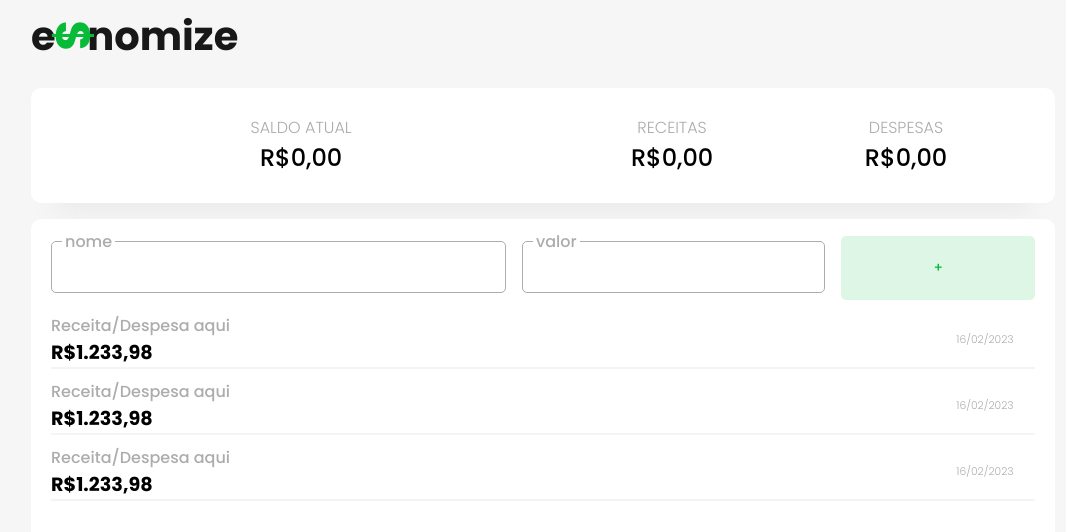
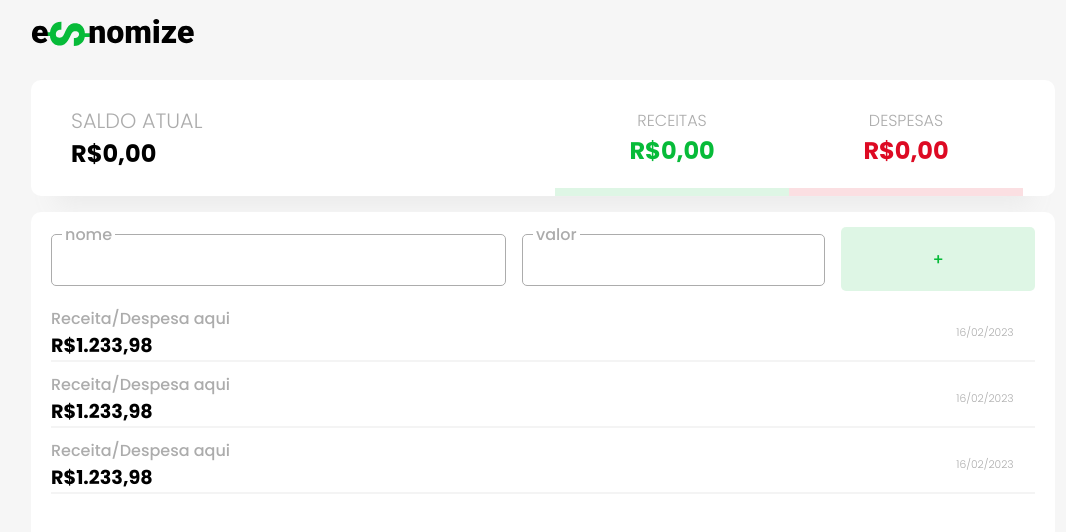
Before and after one commit to MrNaceja/e-conomize, a React (Vite) app: page / in a window 1280 px wide. Shown: the top 532 px of the page, without its empty margins (97-1163 px from the left). Built offline with nearby package versions, Linux system fonts and the light colour scheme.

Commit message:
Ajustado estilos
Ajustado estilos globais e estilização do componente headerInfo

```diff
--- a/src/Contexts.js
+++ /dev/null
@@ -1,5 +0,0 @@
-import { createContext } from "react";
-
-const InfoContext = createContext('performance')
-
-export default InfoContext
--- a/src/components/Header/index.jsx
+++ b/src/components/Header/index.jsx
@@ -5,10 +5,21 @@ import HeaderInfo from '../HeaderInfo'
 export default function Header() {
     return (
         <header className={styles.header}>
-            <HeaderInfo typeClass="balance" title="Saldo Atual"/>
+            <HeaderInfo
+                typeInfo="balance"
+                title="Saldo Atual"
+            />
             <nav>
-                <HeaderInfo typeClass="performance" title="Receitas" onClickFn = {()=>alert('hey')}/>
-                <HeaderInfo typeClass="expense" title="Despesas" onClickFn = {()=>alert('ola')} />
+                <HeaderInfo
+                    typeInfo="performance"
+                    title="Receitas"
+                    onClickFn = {()=>alert('hey')}
+                 />
+                <HeaderInfo
+                    typeInfo="expense"
+                    title="Despesas"
+                    onClickFn = {()=>alert('ola')}
+                />
             </nav>
         </header>
     )
--- a/src/components/HeaderInfo/index.jsx
+++ b/src/components/HeaderInfo/index.jsx
@@ -1,10 +1,28 @@
 import styles from './style.module.css'
 
-export default function HeaderInfo({typeClass, title, onClickFn}) {
+export default function HeaderInfo({typeInfo, title, onClickFn}) {
+    /** Fiz assim mas tambem daria pra adotar o padrão de nomenclatura dos aruqivos de estilo
+     * como nomeComponente.module.css assim daria para no pai q renderiz este componente realizar
+     * o import do estilo deste componentes e passar como prop a classe necessária css conforme as definidas
+     * no arquivo de estilo :) #aprendendoreact
+     */
+    const getComponentClassNameByTypeInfo = () => {
+        console.log(typeInfo)
+        switch (typeInfo) {
+            case 'performance':
+                return styles.headerInfoPerformance
+            case 'expense':
+                return styles.headerInfoExpense
+            default:
+            return styles.headerInfoBalance
+        }
+    }
     return (
-        <div className={styles.headerInfo} onClick={onClickFn}>
+        <div
+        className= {styles.headerInfo + ' '+ getComponentClassNameByTypeInfo()}
+        onClick={onClickFn}>
             <h1 className={styles.headerInfoTitle}>{title}</h1>
-            <h2 className={styles.heaferInfoValue}><span>R$</span>0,00</h2>
+            <h2 className={styles.headerInfoValue}><span>R$</span>0,00</h2>
         </div>
     )
 }
--- a/src/components/HeaderInfo/style.module.css
+++ b/src/components/HeaderInfo/style.module.css
@@ -9,11 +9,11 @@
     cursor: pointer;
 }
 
-.headerInfo:not(.balance) {
+.headerInfo:not(.headerInfoBalance) {
     align-items: center;
 }
 
-.headerInfo:not(.balance)::after {
+.headerInfo:not(.headerInfoBalance)::after {
     content: '';
     position: absolute;
     bottom: 0;
@@ -22,24 +22,18 @@
     width: 100%;
 }
 
-.headerInfo.balance {
-    /* background-color: gray; */
-}
-.headerInfo.performance {
-    /* background-color: green; */
-} .headerInfo.performance .headerInfoValue {
+.headerInfoPerformance .headerInfoValue{
     color: var(--color-primary);
 }
-.headerInfo.expense {
-    /* background-color: red; */
-}.headerInfo.expense .headerInfoValue {
+
+.headerInfoExpense .headerInfoValue{
     color: var(--color-secondary);
 }
 
-.headerInfo.performance::after {
+.headerInfoPerformance::after {
     background: var(--color-primary-opacity);
 }
-.headerInfo.expense::after {
+.headerInfoExpense::after {
     background: var(--color-secondary-opacity);
 }
 
@@ -57,9 +51,9 @@
     font-weight: bold;
 }
 
-.headerInfo.balance .headerInfoTitle {
+.headerInfoBalance .headerInfoTitle {
     font-size: 1.3em;
 }
-.headerInfo.balance .headerInfoValue {
+.headerInfoBalance .headerInfoValue {
     font-size: 1.5em;
 }
--- a/src/components/Logo/index.jsx
+++ b/src/components/Logo/index.jsx
@@ -1,7 +1,8 @@
 import styles from './style.module.css'
+import economizeLogo from '../../assets/economizeLogo.svg'
 
 export default function Logo() {
     return (
-        <h1 className={styles.logo}>e<span>$</span>nomize</h1>
+        <img className={styles.logo} src={economizeLogo} alt="Logo do e-conomize" />
     )
 }
--- a/src/components/Logo/style.module.css
+++ b/src/components/Logo/style.module.css
@@ -1,14 +1,3 @@
 .logo {
-    font-size: 2.5em;
-    color: var(--color-dark-primary);
-    display: flex;
-    align-items: center;
-    font-weight: bold;
+    height: 4rem;
 }
-
-.logo span {
-    font-size: 1.2em;
-    color: var(--color-primary);
-    transform: rotate(90deg);
-    font-weight: bold;
-}
--- a/src/main.css
+++ b/src/main.css
@@ -12,13 +12,15 @@
   --color-primary-opacity:#07bb3a21;
   --color-secondary: #DD0A23;
   --color-secondary-opacity:#dd0a2321;
-  font-size: 16px;
-
 }
 
 body{
   background: var(--color-light-secondary);
   min-height: 100vh;
+}
+
+body, input, button {
+  font-size: 1rem;
 }
 
 * {
--- a/src/pages/App/index.jsx
+++ b/src/pages/App/index.jsx
@@ -3,16 +3,12 @@ import Logo     from '../../components/Logo'
 import Header   from '../../components/Header'
 import ViewList from '../../components/ViewList'
 
-import InfoContext from '../../Contexts'
-
 export default function App() {
   return (
-    <InfoContext.Provider>
       <div className={styles.appContainer}>
         <Logo/>
         <Header/>
         <ViewList/>
       </div>
-    </InfoContext.Provider>
   )
 }
```
Also changed, not shown: src/assets/economizeLogo.svg (added).
